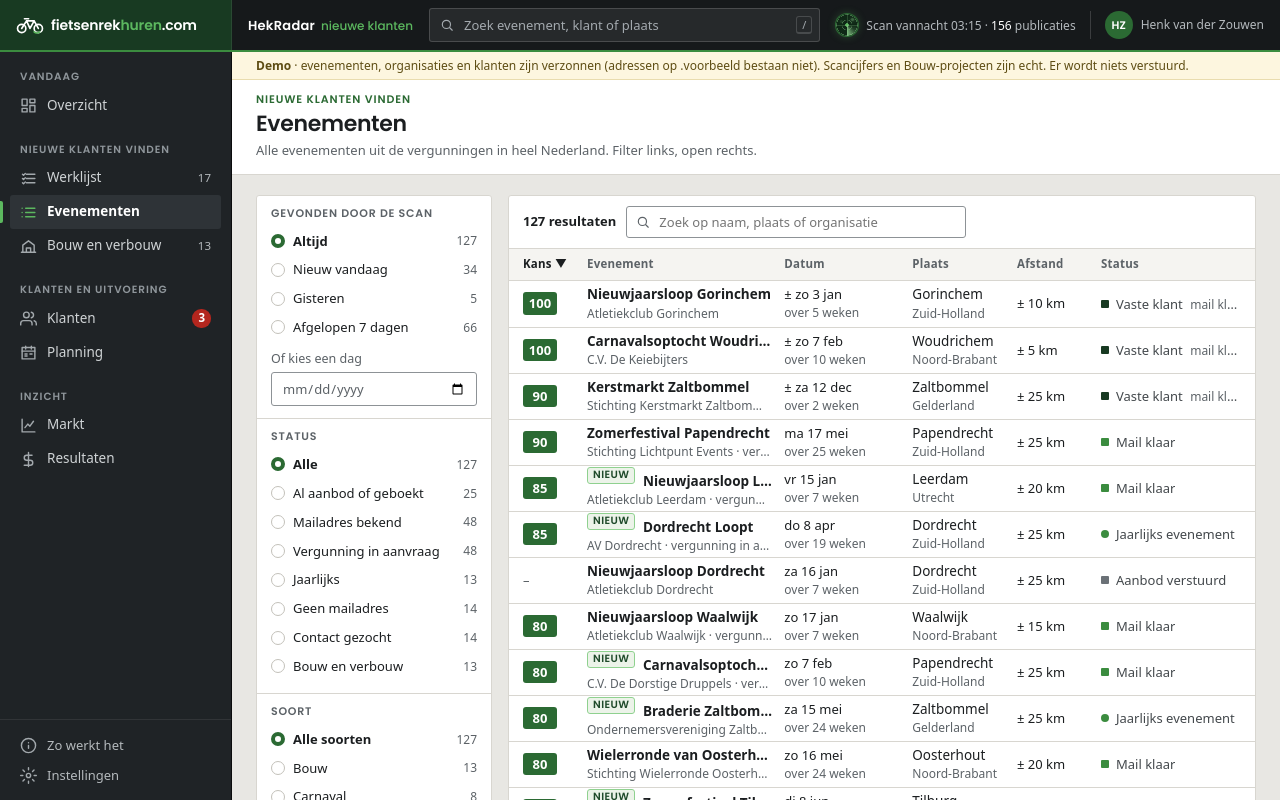
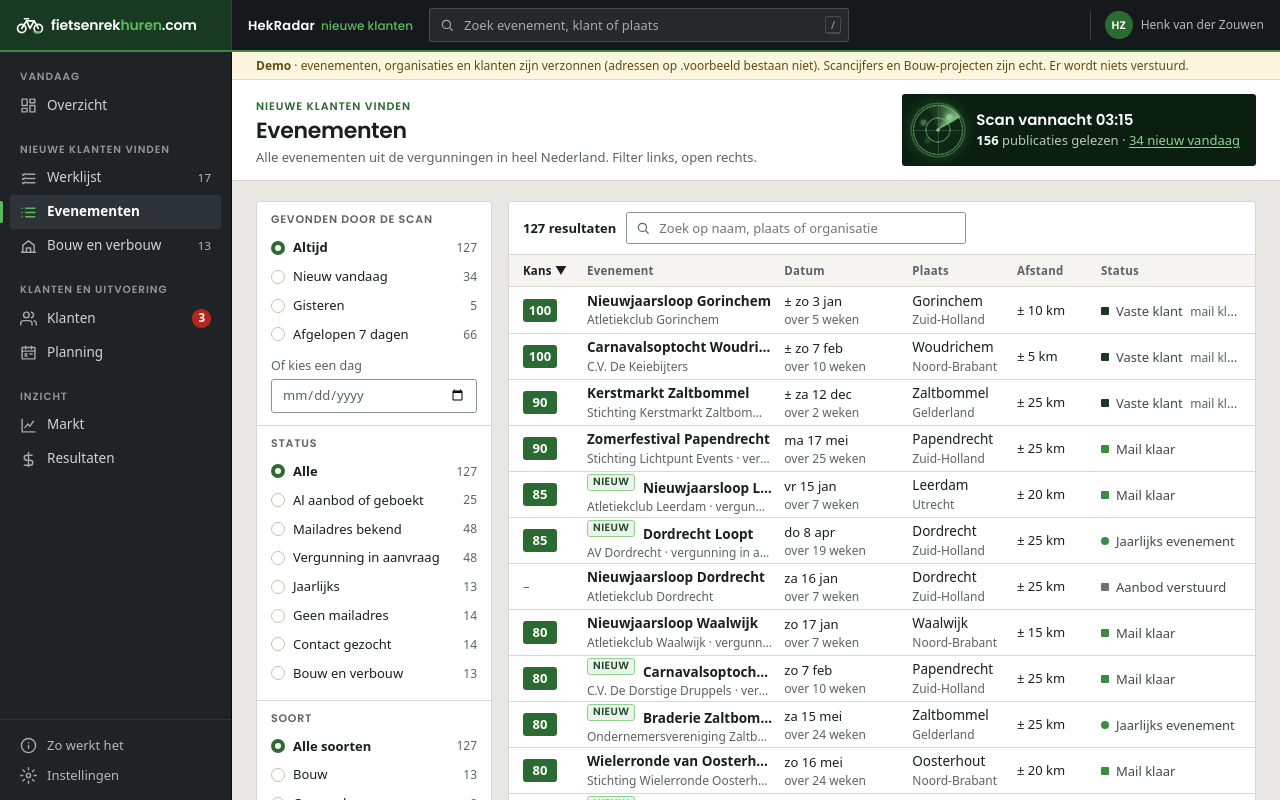
Before and after one commit to thijmenkant/hekradar-demo, a website: page index.html in a window 1280 px wide. Both pictures are taken after a click on the button "Evenementen". Drawn offline with Linux system fonts and the light colour scheme.

Commit message:
Scan met radar rechtsboven op Alle evenementen
De radar staat niet meer klein in de zwarte balk, maar als blok
rechtsboven op Alle evenementen: grote draaiende radar met 'Scan
vannacht 03:15', '156 publicaties gelezen' en een link naar wat
vandaag nieuw is. Op de telefoon staat het blok onder de titel.

Co-Authored-By: Claude Opus 5.5 <noreply@anthropic.com>

```diff
--- a/index.html
+++ b/index.html
@@ -94,6 +94,15 @@ h1, h2, h3 { margin: 0; }
 .radar-stip.s1 { left: 72%; top: 26%; animation-delay: .3s; }
 .radar-stip.s2 { left: 30%; top: 70%; animation-delay: 1.4s; }
 .radar-stip.s3 { left: 22%; top: 34%; animation-delay: 1.95s; }
+.radar.groot { width: 52px; height: 52px; margin: 0; vertical-align: middle; box-shadow: 0 0 0 1.5px var(--g600), 0 0 14px rgba(92,184,95,.35); }
+.radar.groot .radar-stip { width: 5px; height: 5px; margin: -2.5px 0 0 -2.5px; }
+.scanblok { margin-left: auto; display: flex; align-items: center; gap: 12px; background: var(--g950); color: #fff; border-radius: var(--rad); padding: 10px 16px 10px 10px; }
+.scanblok > div { display: grid; gap: 2px; }
+.scanblok > div > b { font: 600 15px/1.2 var(--merk); }
+.scanblok span { font-size: 13px; color: #b9c9bd; }
+.scanblok span b { color: #fff; font-weight: 600; }
+.scanblok .link { color: var(--g300); font-size: 13px; }
+@media (max-width: 767px) { .scanblok { margin-left: 0; width: 100%; } }
 @keyframes radar-draai { to { transform: rotate(360deg); } }
 @keyframes radar-stip { 0% { opacity: 1; transform: scale(1.4); } 70% { opacity: .15; transform: scale(1); } 100% { opacity: 0; } }
 @media (prefers-reduced-motion: reduce) { .radar-veeg, .radar-stip { animation: none; } .radar-veeg { transform: rotate(40deg); } .radar-stip { opacity: .8; } }
@@ -1500,6 +1509,9 @@ ${t[0] === 'klaar' && V.laat.length ? `<div class="blok-voet">${V.laat.length} o
 // EVENEMENTEN: zoeken en selecteren met filters links.
 // =====================================================================
 const STATUSF = [['alle', 'Alle'], ['klant', 'Al aanbod of geboekt'], ['klaar', 'Mailadres bekend'], ['aanvraag', 'Vergunning in aanvraag'], ['verwacht', 'Jaarlijks'], ['zonder', 'Geen mailadres'], ['zoekt', 'Contact gezocht'], ['bouw', 'Bouw en verbouw'], ['later', 'Weggezet (later)']];
+// Radar met de gegevens van de laatste scan, rechtsboven op Alle evenementen.
+const radarHtml = (cls = '') => `<span class="radar ${cls}" aria-hidden="true"><i class="radar-veeg"></i><b class="radar-stip s1"></b><b class="radar-stip s2"></b><b class="radar-stip s3"></b></span>`;
+const scanBlok = () => { const n = DB.alle().filter((x) => x.gevonden === VANDAAG && x.s !== 'weg').length; return `<div class="scanblok" role="status" aria-label="Scan vannacht 03:15: ${SCAN.laatsteDagAantal} publicaties gelezen, ${n} nieuw">${radarHtml('groot')}<div><b>Scan vannacht 03:15</b><span><b>${SCAN.laatsteDagAantal}</b> publicaties gelezen${n ? ` · <button class="link" data-gev="vandaag">${n} nieuw vandaag</button>` : ''}</span></div></div>`; };
 // Indeling voor Henk: Evenementen en Bouw en verbouw als twee tabbladen van Alle evenementen.
 const evTabs = () => HENK ? [tab('data-v', 'evenementen', VIEW === 'evenementen', 'Evenementen', zichtbaar().filter((x) => !['weg', 'gepland', 'bouw', 'verloren'].includes(x.s) && x.datum && dagenTot(x.datum) >= 0 && actief(x) && binnenAfstand(x)).length), tab('data-v', 'bouw', VIEW === 'bouw', 'Bouw en verbouw', voorraad().bouwBellen.length)].join('') : '';
 // Gevonden door de scan: vandaag, gisteren, deze week of een gekozen dag.
@@ -1517,7 +1529,7 @@ function evenementenScherm() {
   if (SOORT && !soorten.includes(SOORT)) SOORT = '';
   const l = sorteer(metStatus.filter((x) => !SOORT || (x.s === 'bouw' ? 'bouw' : x.soort) === SOORT));
   const opt = (attr, k, aan, n, c) => `<button class="fopt ${aan ? 'on' : ''}" ${attr}="${k}" aria-pressed="${aan}"><i></i>${n}<span>${c}</span></button>`;
-  return `${paginakop('evenementen', { doel: `Alle evenementen uit de vergunningen in ${esc(regioTekst())}. Filter links, open rechts.`, tabs: evTabs() })}
+  return `${paginakop('evenementen', { doel: `Alle evenementen uit de vergunningen in ${esc(regioTekst())}. Filter links, open rechts.`, tabs: evTabs(), extra: scanBlok() })}
 <div class="inhoud"><div class="zoekscherm">
 <aside class="facet" aria-label="Filters">
 <fieldset class="gevset"><legend>Gevonden door de scan</legend>${GEVF.map(([k, n]) => opt('data-gev', k, GEVONDEN === k, n, alleBasis.filter((x) => gevondenOp(x, k)).length)).join('')}<label class="gevdag">Of kies een dag<input type="date" class="in" id="gevdat" max="${VANDAAG}" value="${/^\d{4}-/.test(GEVONDEN) ? GEVONDEN : ''}"></label></fieldset>
@@ -2054,7 +2066,7 @@ function frameTekenen() {
   if (!$('#top').dataset.klaar) {
     $('#top').innerHTML = `<div class="merkvlak">${WM}</div><div class="prodvlak niet-m"><span class="prodnaam">HekRadar<em>nieuwe klanten</em></span></div>
 <div class="globaal niet-m" id="globaal">${ICON.zoek}<input id="gzoek" type="search" placeholder="Zoek evenement, klant of plaats" autocomplete="off" aria-label="Zoek in HekRadar"><span class="kbd">/</span><div class="zoekres" id="zoekres" role="listbox"></div></div>
-<div class="top-rechts"><span class="scanregel"><span class="radar" role="img" aria-label="Radar: scant elke nacht om 03:15" title="HekRadar scant elke nacht om 03:15"><i class="radar-veeg"></i><b class="radar-stip s1"></b><b class="radar-stip s2"></b><b class="radar-stip s3"></b></span>Scan vannacht 03:15 · <b>${SCAN.laatsteDagAantal}</b> publicaties</span><span class="gebruiker"><span class="avatar">HZ</span><span class="gnaam">Henk van der Zouwen</span></span></div>
+<div class="top-rechts"><span class="gebruiker"><span class="avatar">HZ</span><span class="gnaam">Henk van der Zouwen</span></span></div>
 <button class="zknop" data-zoekm aria-label="Zoeken">${ICON.zoek}</button><button class="mknop" data-meer aria-label="Menu">${ICON.meer}</button>`;
     $('#top').dataset.klaar = 1;
   }
```
Also changed, not shown: src/kop.html (+9 -0 lines), src/schermen.js (+5 -2 lines), tests/bedrijf.mjs (+3 -0 lines).
